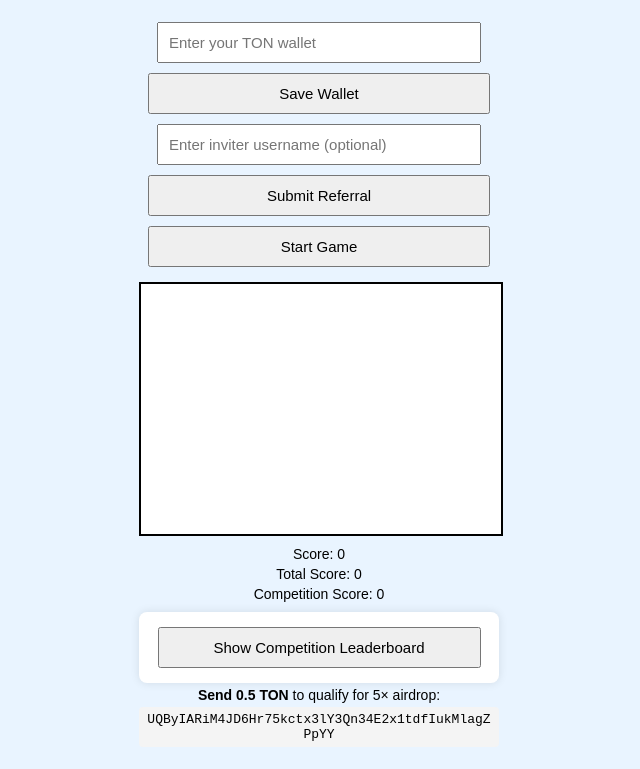
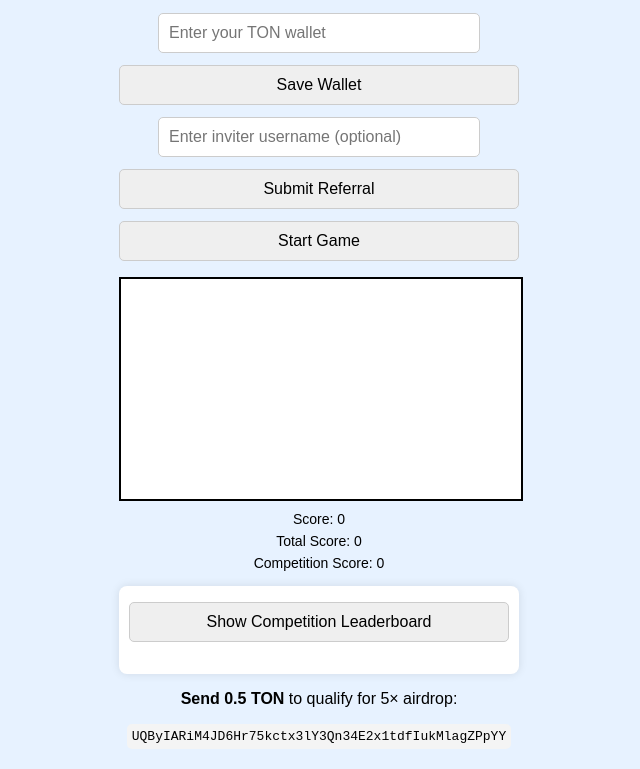
Before and after one commit to Yoruba4/TonDropGame, a plain HTML site: page index.html in a window 1280 px wide. Shown: the part 71-840 px from the top of the page, without its empty margins (321-961 px from the left). Drawn offline with Linux system fonts and the light colour scheme; a script that the page names is missing.

Commit message:
Update index.html

```diff
--- a/index.html
+++ b/index.html
@@ -8,60 +8,66 @@
   <script src="https://telegram.org/js/telegram-web-app.js"></script>
   <style>
     body {
-      font-family: sans-serif;
+      font-family: Arial, sans-serif;
       margin: 0;
       padding: 10px;
-      background: #e9f4ff;
+      background: #e7f2ff;
     }
 
     .container {
-      max-width: 360px;
-      margin: auto;
+      max-width: 400px;
+      margin: 0 auto;
       text-align: center;
     }
 
+    h2 {
+      font-size: 24px;
+      margin-bottom: 10px;
+    }
+
     input, button {
+      width: 100%;
       padding: 10px;
-      margin: 5px 0;
-      width: 95%;
-      font-size: 15px;
+      margin: 6px 0;
+      font-size: 16px;
+      border: 1px solid #ccc;
+      border-radius: 5px;
     }
 
     canvas {
+      width: 100%;
+      height: 220px;
       border: 2px solid black;
-      width: 100%;
-      height: 250px;
-      display: block;
-      margin: 10px auto;
+      margin-top: 10px;
       touch-action: manipulation;
+    }
+
+    .score-info p {
+      font-size: 14px;
+      margin: 6px 0;
     }
 
     .leaderboard {
       background: white;
       padding: 10px;
+      margin-top: 15px;
       border-radius: 8px;
+      text-align: left;
+    }
+
+    #leaderboardList {
+      list-style-type: none;
+      padding: 0;
       margin-top: 10px;
     }
 
-    #leaderboardList {
-      list-style: none;
-      padding: 0;
-      margin: 0;
-      text-align: left;
-    }
-
-    p {
-      margin: 4px 0;
-      font-size: 14px;
-    }
-
     code {
-      display: inline-block;
-      word-break: break-all;
-      font-size: 13px;
       background: #f4f4f4;
       padding: 5px;
-      border-radius: 4px;
+      display: inline-block;
+      word-break: break-word;
+      border-radius: 5px;
+      font-size: 13px;
     }
   </style>
 </head>
@@ -76,11 +82,14 @@
     <button onclick="submitReferral()">Submit Referral</button>
 
     <button id="startBtn" onclick="startGame()">Start Game</button>
-    <canvas id="gameCanvas" width="300" height="250"></canvas>
 
-    <p id="currentScore">Score: 0</p>
-    <p id="totalScore">Total Score: 0</p>
-    <p id="competitionScore">Competition Score: 0</p>
+    <canvas id="gameCanvas" width="300" height="220"></canvas>
+
+    <div class="score-info">
+      <p id="currentScore">Score: 0</p>
+      <p id="totalScore">Total Score: 0</p>
+      <p id="competitionScore">Competition Score: 0</p>
+    </div>
 
     <div class="leaderboard">
       <button id="toggleLeaderboard" onclick="switchLeaderboard()">Show Competition Leaderboard</button>
```
